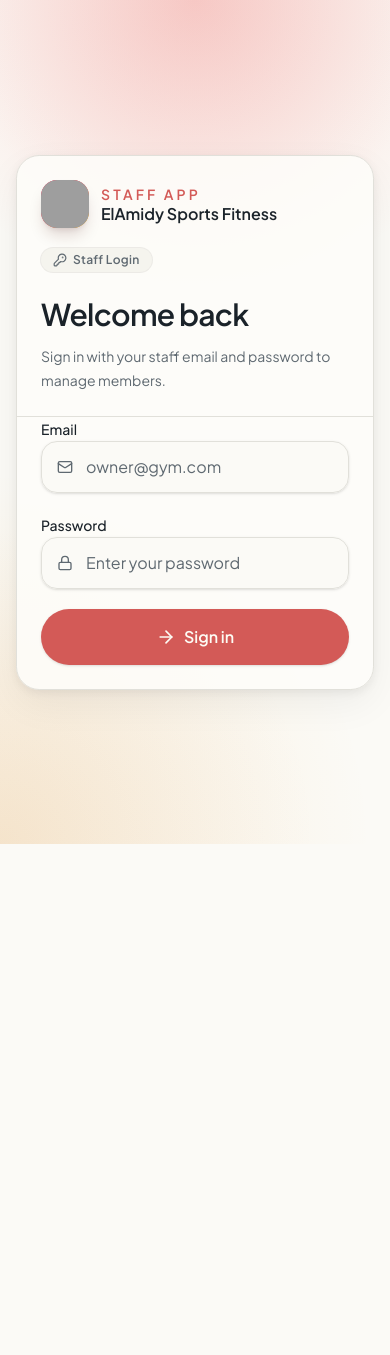
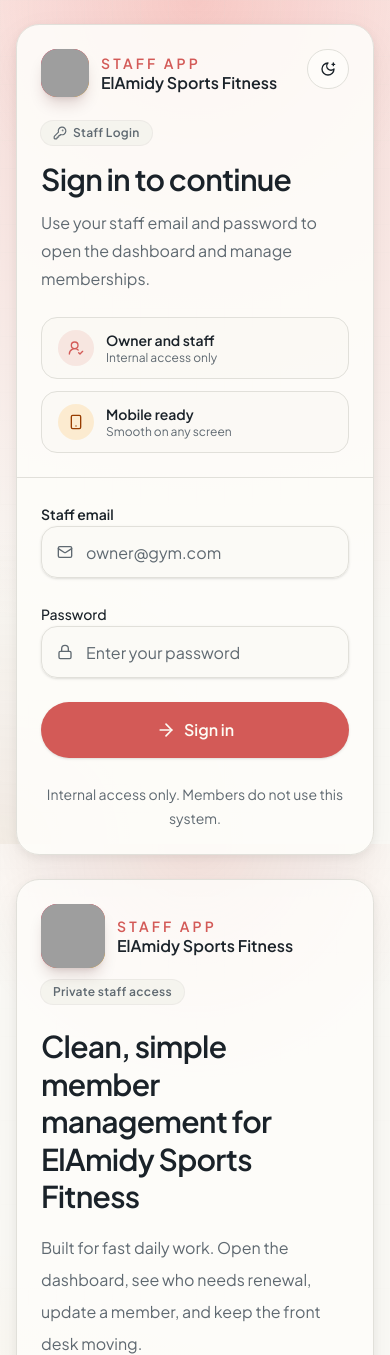
Before and after one commit to chareblwa7ch/gym-management, a Next.js app: page /login in a window 390 px wide. Shown: the top 1355 px of the page. Before the commit the page ends 844 px from the top, so only its background shows below. Built offline with nearby package versions, Linux system fonts and the light colour scheme; no server answers; grey boxes are pictures that could not be loaded.

Commit message:
Rebuild login flow and add app error pages

```diff
--- /dev/null
+++ b/src/app/login/actions.ts
@@ -0,0 +1,52 @@
+"use server";
+
+import { redirect } from "next/navigation";
+import { createClient } from "@/lib/supabase/server";
+
+export type LoginActionState = {
+  error: string | null;
+  email: string;
+};
+
+export const initialLoginActionState: LoginActionState = {
+  error: null,
+  email: "",
+};
+
+export async function signInAction(
+  _previousState: LoginActionState,
+  formData: FormData,
+): Promise<LoginActionState> {
+  const email = String(formData.get("email") ?? "").trim();
+  const password = String(formData.get("password") ?? "");
+
+  if (!email || !password) {
+    return {
+      error: "Enter both your staff email and password.",
+      email,
+    };
+  }
+
+  const supabase = await createClient();
+
+  if (!supabase) {
+    return {
+      error: "Supabase is not connected yet. Add the environment variables first.",
+      email,
+    };
+  }
+
+  const { error } = await supabase.auth.signInWithPassword({
+    email,
+    password,
+  });
+
+  if (error) {
+    return {
+      error: "The email or password is incorrect. Please try again.",
+      email,
+    };
+  }
+
+  redirect("/dashboard");
+}
--- a/src/app/login/page.tsx
+++ b/src/app/login/page.tsx
@@ -1,9 +1,16 @@
 import type { Metadata } from "next";
-import { KeyRound, ShieldCheck, Smartphone, Zap } from "lucide-react";
+import {
+  Clock3,
+  KeyRound,
+  ShieldCheck,
+  Smartphone,
+  UserRoundCheck,
+} from "lucide-react";
 import { redirect } from "next/navigation";
 import { LoginForm } from "@/components/auth/login-form";
 import { LogoPlaceholder } from "@/components/logo-placeholder";
 import { SetupRequired } from "@/components/setup-required";
+import { ThemeToggle } from "@/components/theme-toggle";
 import { Badge } from "@/components/ui/badge";
 import {
   Card,
@@ -40,79 +47,116 @@
   }
 
   return (
-    <div className="relative flex min-h-screen items-center justify-center overflow-hidden px-4 py-10 sm:px-6 lg:px-8">
-      <div className="absolute inset-0 bg-[radial-gradient(circle_at_top,_rgba(239,68,68,0.18),_transparent_35%),radial-gradient(circle_at_bottom_left,_rgba(245,158,11,0.12),_transparent_40%)]" />
-      <div className="relative grid w-full max-w-6xl gap-6 lg:grid-cols-[1.1fr_0.9fr]">
-        <Card className="hidden overflow-hidden lg:block">
-          <CardHeader className="relative pb-0">
-            <div className="pointer-events-none absolute inset-0 subtle-grid opacity-[0.2] [mask-image:linear-gradient(to_bottom,white,transparent)]" />
-            <div className="relative">
-              <div className="flex items-center gap-4">
+    <div className="relative min-h-screen overflow-hidden">
+      <div className="absolute inset-0 bg-[radial-gradient(circle_at_top,_rgba(239,68,68,0.18),_transparent_32%),radial-gradient(circle_at_bottom_left,_rgba(245,158,11,0.1),_transparent_38%)]" />
+      <div className="pointer-events-none absolute inset-0 subtle-grid opacity-[0.22] [mask-image:linear-gradient(to_bottom,white,transparent_72%)]" />
+
+      <div className="relative mx-auto flex min-h-screen w-full max-w-6xl items-center px-4 py-6 sm:px-6 lg:px-8">
+        <div className="grid w-full gap-6 lg:grid-cols-[1.05fr_0.95fr]">
+          <Card className="order-2 overflow-hidden border-border/70 bg-card/82 surface-shadow lg:order-1">
+            <CardHeader className="space-y-6 p-6 sm:p-8">
+              <div className="flex flex-wrap items-center justify-between gap-3">
                 <LogoPlaceholder size="lg" />
                 <Badge variant="muted">Private staff access</Badge>
               </div>
-              <CardTitle className="mt-10 text-4xl leading-tight">
-                Simple staff dashboard for {GYM_NAME}
+
+              <div className="space-y-4">
+                <CardTitle className="max-w-2xl text-3xl leading-tight sm:text-4xl">
+                  Clean, simple member management for {GYM_NAME}
                 </CardTitle>
-              <CardDescription className="mt-4 max-w-2xl text-base leading-8">
-                Built for quick daily use. Open the dashboard, spot expiring members,
-                search a name, renew, and move on.
+                <CardDescription className="max-w-2xl text-base leading-8">
+                  Built for fast daily work. Open the dashboard, see who needs
+                  renewal, update a member, and keep the front desk moving.
                 </CardDescription>
               </div>
             </CardHeader>
-          <CardContent className="grid gap-4 py-8">
-            <div className="rounded-3xl bg-muted/40 p-5">
-              <div className="mb-3 flex size-11 items-center justify-center rounded-2xl bg-primary/12 text-primary">
-                <Zap className="size-5" />
+            <CardContent className="grid gap-4 p-6 pt-0 sm:grid-cols-3 sm:p-8 sm:pt-0">
+              <div className="rounded-[calc(var(--radius)+0.05rem)] border border-border/70 bg-background/60 p-5">
+                <div className="mb-4 flex size-11 items-center justify-center rounded-2xl bg-primary/12 text-primary">
+                  <Clock3 className="size-5" />
                 </div>
-              <h3 className="text-lg font-semibold">Fast renewals</h3>
+                <h3 className="text-lg font-semibold">Quick daily checks</h3>
                 <p className="mt-2 text-sm leading-6 text-muted-foreground">
-                Renew a membership in a few taps without losing payment history.
+                  See active, expiring, and expired members without extra clicks.
                 </p>
               </div>
-            <div className="rounded-3xl bg-muted/40 p-5">
-              <div className="mb-3 flex size-11 items-center justify-center rounded-2xl bg-amber-500/15 text-amber-800 dark:text-amber-300">
+
+              <div className="rounded-[calc(var(--radius)+0.05rem)] border border-border/70 bg-background/60 p-5">
+                <div className="mb-4 flex size-11 items-center justify-center rounded-2xl bg-amber-500/15 text-amber-800 dark:text-amber-300">
                   <Smartphone className="size-5" />
                 </div>
-              <h3 className="text-lg font-semibold">Works on every screen</h3>
+                <h3 className="text-lg font-semibold">Comfortable on mobile</h3>
                 <p className="mt-2 text-sm leading-6 text-muted-foreground">
-                Designed mobile-first for reception desks, tablets, and desktop use.
+                  Designed to stay clear and easy to use on phones, tablets, and desktops.
                 </p>
               </div>
-            <div className="rounded-3xl bg-muted/40 p-5">
-              <div className="mb-3 flex size-11 items-center justify-center rounded-2xl bg-sky-500/15 text-sky-700 dark:text-sky-300">
+
+              <div className="rounded-[calc(var(--radius)+0.05rem)] border border-border/70 bg-background/60 p-5">
+                <div className="mb-4 flex size-11 items-center justify-center rounded-2xl bg-sky-500/15 text-sky-700 dark:text-sky-300">
                   <ShieldCheck className="size-5" />
                 </div>
-              <h3 className="text-lg font-semibold">Private internal access</h3>
+                <h3 className="text-lg font-semibold">Staff only</h3>
                 <p className="mt-2 text-sm leading-6 text-muted-foreground">
-                Only staff accounts can sign in. Members never use this system.
+                  Only owner and staff accounts can sign in and manage member data.
                 </p>
               </div>
             </CardContent>
           </Card>
 
-        <Card className="mx-auto w-full max-w-xl overflow-hidden border-border/70 bg-card/90">
-          <CardHeader className="space-y-5">
-            <div className="lg:hidden">
+          <Card className="order-1 mx-auto w-full max-w-xl overflow-hidden border-border/70 bg-card/92 surface-shadow lg:order-2">
+            <CardHeader className="space-y-6 p-6 sm:p-8">
+              <div className="flex items-start justify-between gap-4">
                 <LogoPlaceholder />
+                <ThemeToggle />
               </div>
-            <div className="space-y-3">
+
+              <div className="space-y-4">
                 <Badge variant="muted" className="w-fit">
                   <KeyRound className="size-3.5" />
                   Staff Login
                 </Badge>
-              <CardTitle className="mt-3 text-3xl">Welcome back</CardTitle>
-              <CardDescription>
-                Sign in with your staff email and password to manage members.
+                <div className="space-y-3">
+                  <CardTitle className="text-3xl sm:text-4xl">
+                    Sign in to continue
+                  </CardTitle>
+                  <CardDescription className="text-base leading-7">
+                    Use your staff email and password to open the dashboard and manage memberships.
                   </CardDescription>
+                </div>
+              </div>
+
+              <div className="grid gap-3 sm:grid-cols-2">
+                <div className="rounded-2xl border border-border/70 bg-muted/35 px-4 py-3">
+                  <div className="flex items-center gap-3">
+                    <div className="flex size-9 items-center justify-center rounded-xl bg-primary/12 text-primary">
+                      <UserRoundCheck className="size-4" />
+                    </div>
+                    <div>
+                      <p className="text-sm font-semibold">Owner and staff</p>
+                      <p className="text-xs text-muted-foreground">Internal access only</p>
+                    </div>
+                  </div>
+                </div>
+                <div className="rounded-2xl border border-border/70 bg-muted/35 px-4 py-3">
+                  <div className="flex items-center gap-3">
+                    <div className="flex size-9 items-center justify-center rounded-xl bg-amber-500/15 text-amber-800 dark:text-amber-300">
+                      <Smartphone className="size-4" />
+                    </div>
+                    <div>
+                      <p className="text-sm font-semibold">Mobile ready</p>
+                      <p className="text-xs text-muted-foreground">Smooth on any screen</p>
+                    </div>
+                  </div>
+                </div>
               </div>
             </CardHeader>
             <Separator />
-          <CardContent>
+            <CardContent className="p-6 sm:p-8">
               <LoginForm />
             </CardContent>
           </Card>
         </div>
       </div>
+    </div>
   );
 }
--- a/src/components/auth/login-form.tsx
+++ b/src/components/auth/login-form.tsx
@@ -1,54 +1,51 @@
 "use client";
 
-import { useState, useTransition } from "react";
-import { ArrowRight, Lock, Mail } from "lucide-react";
-import { useRouter } from "next/navigation";
-import { toast } from "sonner";
+import { useActionState } from "react";
+import { useFormStatus } from "react-dom";
+import { AlertCircle, ArrowRight, Lock, Mail } from "lucide-react";
+import {
+  initialLoginActionState,
+  signInAction,
+} from "@/app/login/actions";
 import { LoadingSpinner } from "@/components/loading-spinner";
 import { Button } from "@/components/ui/button";
 import { Input } from "@/components/ui/input";
 import { Label } from "@/components/ui/label";
-import { createClient } from "@/lib/supabase/client";
+
+function LoginSubmitButton() {
+  const { pending } = useFormStatus();
+
+  return (
+    <Button type="submit" size="xl" className="w-full" disabled={pending}>
+      {pending ? (
+        <LoadingSpinner className="size-5" />
+      ) : (
+        <ArrowRight className="size-5" />
+      )}
+      Sign in
+    </Button>
+  );
+}
 
 export function LoginForm() {
-  const router = useRouter();
-  const [email, setEmail] = useState("");
-  const [password, setPassword] = useState("");
-  const [isPending, startTransition] = useTransition();
-
-  const handleSubmit = (event: React.FormEvent<HTMLFormElement>) => {
-    event.preventDefault();
-    const normalizedEmail = email.trim();
-
-    startTransition(async () => {
-      const supabase = createClient();
-      const { error } = await supabase.auth.signInWithPassword({
-        email: normalizedEmail,
-        password,
-      });
-
-      if (error) {
-        toast.error(error.message);
-        return;
-      }
-
-      toast.success("Welcome back.");
-      router.replace("/dashboard");
-      router.refresh();
-    });
-  };
+  const [state, formAction] = useActionState(
+    signInAction,
+    initialLoginActionState,
+  );
 
   return (
-    <form className="space-y-5" onSubmit={handleSubmit}>
-      <div className="space-y-2">
-        <Label htmlFor="email">Email</Label>
+    <form className="space-y-6" action={formAction}>
+      <div className="space-y-2.5">
+        <Label htmlFor="email" className="text-sm font-semibold">
+          Staff email
+        </Label>
         <div className="relative">
           <Mail className="pointer-events-none absolute left-4 top-1/2 size-4 -translate-y-1/2 text-muted-foreground" />
           <Input
             id="email"
+            name="email"
             type="email"
-            value={email}
-            onChange={(event) => setEmail(event.target.value)}
+            defaultValue={state.email}
             placeholder="owner@gym.com"
             className="pl-11"
             required
@@ -57,15 +54,14 @@
         </div>
       </div>
 
-      <div className="space-y-2">
+      <div className="space-y-2.5">
         <Label htmlFor="password">Password</Label>
         <div className="relative">
           <Lock className="pointer-events-none absolute left-4 top-1/2 size-4 -translate-y-1/2 text-muted-foreground" />
           <Input
             id="password"
+            name="password"
             type="password"
-            value={password}
-            onChange={(event) => setPassword(event.target.value)}
             placeholder="Enter your password"
             className="pl-11"
             required
@@ -74,10 +70,21 @@
         </div>
       </div>
 
-      <Button type="submit" size="xl" className="w-full" disabled={isPending}>
-        {isPending ? <LoadingSpinner className="size-5" /> : <ArrowRight className="size-5" />}
-        Sign in
-      </Button>
+      {state.error ? (
+        <div
+          role="alert"
+          className="flex items-start gap-3 rounded-[calc(var(--radius)-0.1rem)] border border-destructive/20 bg-destructive/8 px-4 py-3 text-sm text-foreground"
+        >
+          <AlertCircle className="mt-0.5 size-4 shrink-0 text-destructive" />
+          <p>{state.error}</p>
+        </div>
+      ) : null}
+
+      <LoginSubmitButton />
+
+      <p className="text-center text-sm leading-6 text-muted-foreground">
+        Internal access only. Members do not use this system.
+      </p>
     </form>
   );
 }
```
Also changed, not shown: src/app/error.tsx (added, +43 -0 lines), src/app/global-error.tsx (added, +45 -0 lines), src/components/header.tsx (+7 -7 lines). Lines whose indentation alone changed are shown as unchanged.
